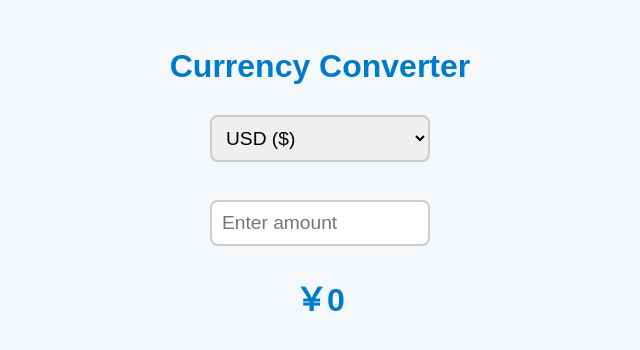
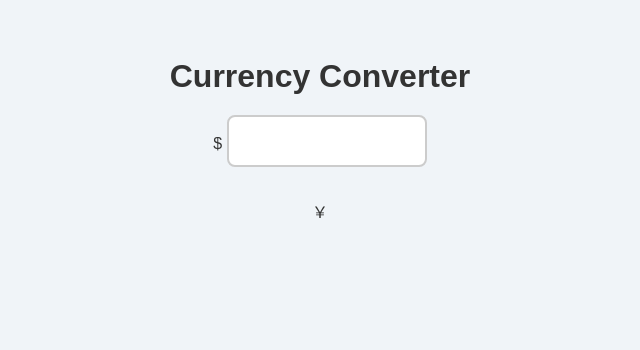
Before and after one commit to y2-world/converter, a plain HTML site: page docs/index.html in a window 1280 px wide. Shown: the whole page, without its empty margins (320-960 px from the left). Drawn offline with Linux system fonts and the light colour scheme.

Commit message:
docs files changed to js

```diff
--- a/docs/index.html
+++ b/docs/index.html
@@ -10,32 +10,10 @@
   <meta charset="UTF-8">
   <meta name="viewport" content="width=device-width, initial-scale=1.0">
 </head>
-<!DOCTYPE html>
-<html lang="ja">
-<head>
-  <meta charset="UTF-8" />
-  <meta name="viewport" content="width=device-width, initial-scale=1.0" />
-  <title>Currency Converter</title>
-</head>
 <body>
   <h1>Currency Converter</h1>
-  <select id="currency">
-    <option value="USD">USD ($)</option>
-    <option value="EUR">EUR (€)</option>
-    <option value="GBP">GBP (£)</option>
-    <option value="AUD">AUD (A$)</option>
-    <option value="CAD">CAD (C$)</option>
-    <option value="KRW">KRW (₩)</option>
-    <option value="CNY">CNY (¥)</option>
-  </select>
-  <br><br>
-
-  <span id="symbol"></span><input type="text" id="input" placeholder="Enter amount" />
-  <br><br>
-
-  <span id="symbol">￥</span><span id="result"></span>
-
-  <script src="config.js"></script>
+  $ <input type="number" id="input" onkeyup="inputCheck()" /><br>
+  <br>
+  ￥<span id="result"></span><br>
   <script src="script.js"></script>
 </body>
-</html>
--- a/docs/script.js
+++ b/docs/script.js
@@ -1,44 +1,13 @@
-const input = document.getElementById("input");
-const result = document.getElementById("result");
-const currencySelector = document.getElementById("currency");
-const symbolSpan = document.getElementById("symbol");
-
-result.textContent = 0; // 初期値を0に設定
-
-const symbols = {
-  USD: "$",
-  EUR: "€",
-  GBP: "£",
-  AUD: "A$",
-  CAD: "C$",
-  KRW: "₩",
-  CNY: "¥",
+var result = []; //空の配列を定義
+var rate = 142.80; //レートを定義
+document.getElementById("input").oninput = function() { //キーボードのキーが押されたときに実行
+    var input = document.getElementById("input").value; //HTMLの要素を取得
+    var value = input; //入力された値を取得
+    var yenValue = function(value) { //mapメソッドを使用して配列の各要素に関数を適用
+      return value * rate; //それぞれの値を2倍にする
+    };
+    var resultValue = 0; //変数を定義
+    var resultValue = yenValue(value); //関数を使用して値を2倍にする
+    var res = document.getElementById("result"); //HTMLの要素を取得
+    res.innerHTML = Number.parseFloat(resultValue).toFixed(2); //小数点以下を切り捨てる
 };
-const API_KEY = EXCHANGERATE_API_KEY; // ここにAPIキーを入れてください
-
-async function fetchRateAndConvert() {
-  const currency = parseFloat(input.value); // 入力されたcurrencyの値を取得
-  const targetCurrency = currencySelector.value; // 選択された通貨を取得
-
-  if (isNaN(currency)) {
-    symbolSpan.textContent = "";
-    return;
-  }
-
-  try {
-    const response = await fetch(`https://v6.exchangerate-api.com/v6/${API_KEY}/latest/${targetCurrency}`); // APIから最新のレートを取得
-    const data = await response.json(); // レスポンスをJSON形式で取得
-    const rate = data.conversion_rates["JPY"]; // 取得したレートを使用
-    const converted = currency * rate; // currencyから選択した通貨に変換
-
-    symbolSpan.textContent = symbols[targetCurrency] || ""; // 通貨シンボルを取得
-    result.textContent = converted.toFixed(2); // 小数点以下2桁にフォーマット
-  } catch (error) {
-    result.textContent = "取得失敗";
-    symbolSpan.textContent = "";
-    console.error(error);
-  }
-}
-
-input.addEventListener("input", fetchRateAndConvert); // 入力が変更されたときに関数を呼び出す
-currencySelector.addEventListener("change", fetchRateAndConvert); // 通貨が変更されたときに関数を呼び出す
--- a/docs/style.css
+++ b/docs/style.css
@@ -1,56 +1,40 @@
 body {
-  font-family: "Arial", sans-serif;
-  background-color: #f4f8fb;
+    font-family: 'Arial', sans-serif;
+    background-color: #f0f4f8;
     color: #333;
     text-align: center;
-  padding: 40px;
+    padding: 50px;
   }
 
   h1 {
     font-size: 2em;
     margin-bottom: 20px;
-  color: #007acc;
   }
 
-select,
-input[type="text"] {
-  font-size: 1.2em;
+  input[type="number"] {
+    font-size: 1.5em;
     padding: 10px;
+    width: 200px;
     border: 2px solid #ccc;
     border-radius: 8px;
-  margin: 10px;
-  width: 220px;
-  box-sizing: border-box;
-  transition: border-color 0.3s ease;
+    outline: none;
+    transition: border-color 0.3s;
   }
 
-select:focus,
-input[type="text"]:focus {
-  border-color: #007acc;
-  outline: none;
-}
-
-label {
-  font-weight: bold;
-  margin-right: 10px;
+  input[type="number"]:focus {
+    border-color: #0077cc;
   }
 
   #result {
     font-size: 2em;
-  color: #007acc;
+    color: #0077cc;
     font-weight: bold;
-  margin-top: 20px;
   }
 
-#symbol {
-  font-size: 2em;
-  font-weight: bold;
-  color: #007acc;
+  span::before {
+    content: " ";
   }
 
-@media (max-width: 480px) {
-  input[type="text"],
-  select {
-    width: 90%;
+  br {
+    line-height: 2em;
   }
-}
```
Lines whose indentation alone changed are shown as unchanged.
